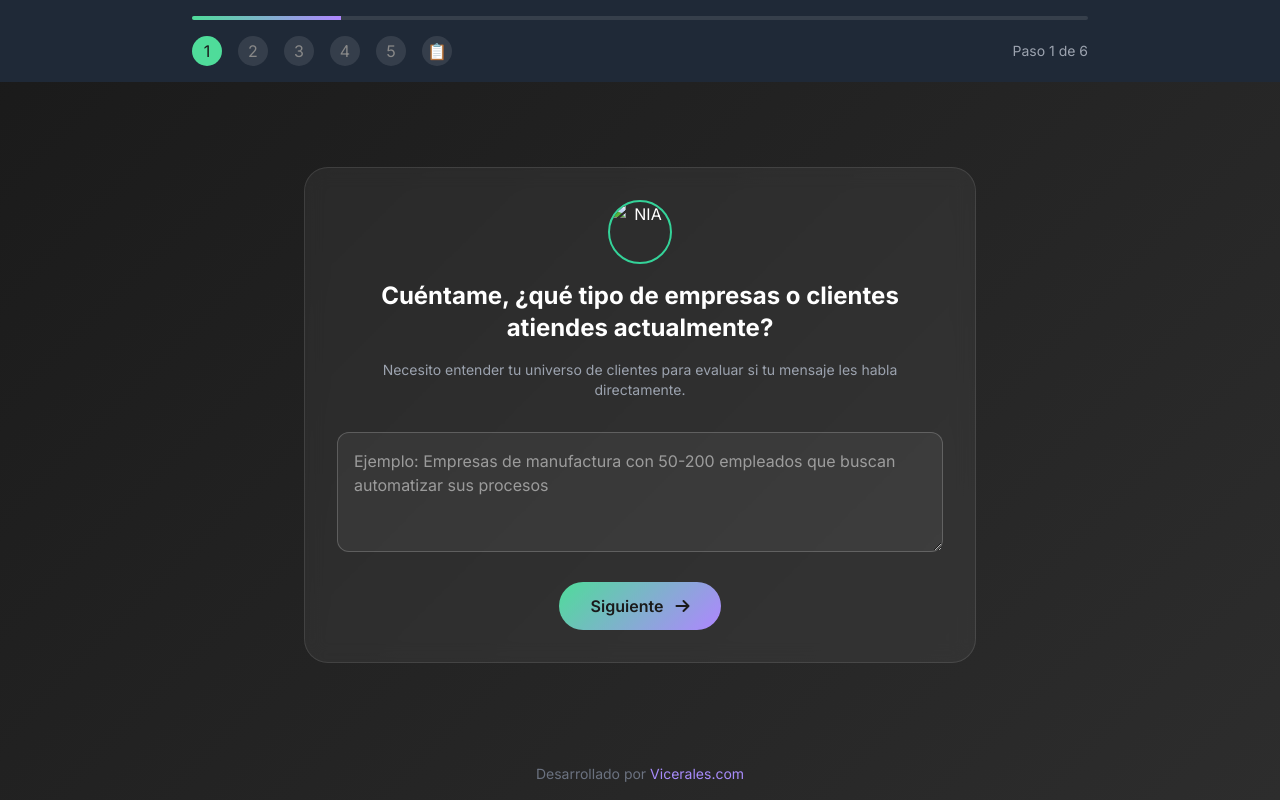
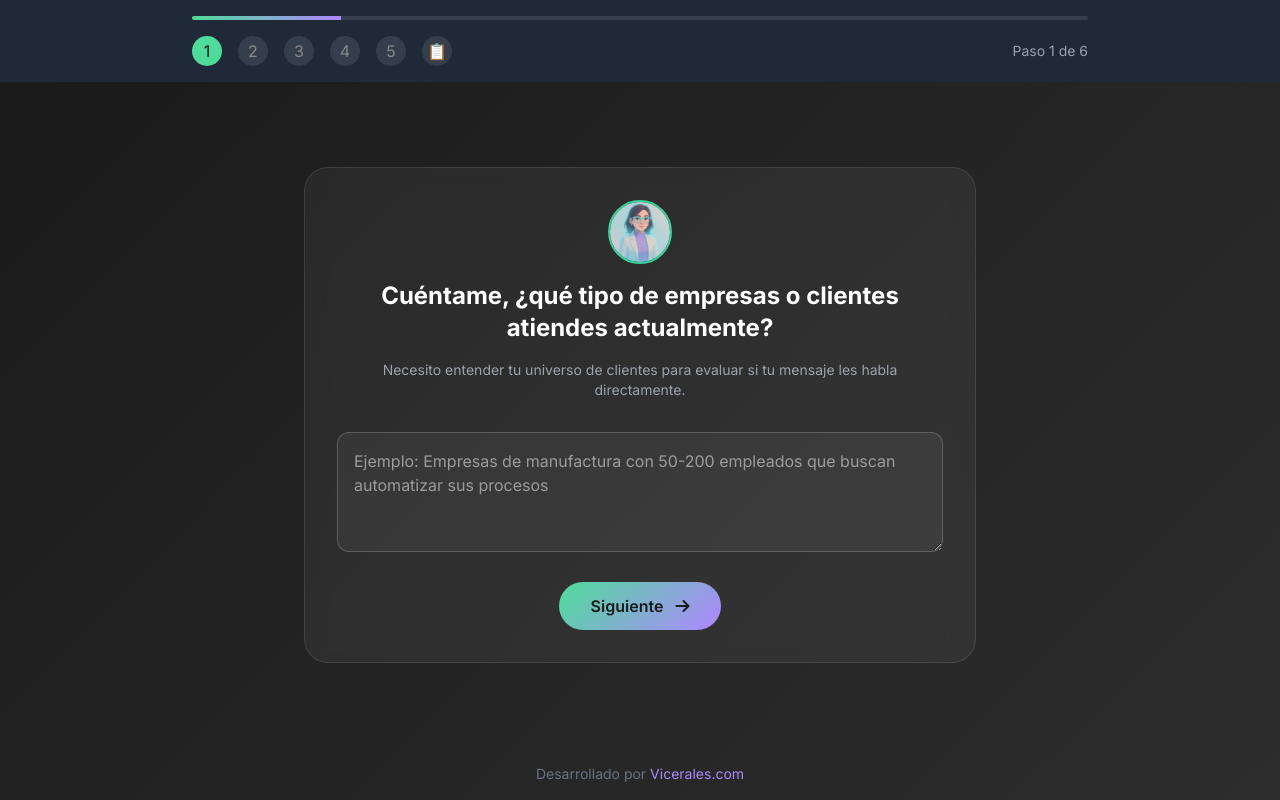
Before and after one commit to carlosvicerales/nia, a website: page index.html in a window 1280 px wide. Both pictures are taken after a click on the button "Iniciar Diagnóstico". Drawn offline with nearby package versions, Linux system fonts and the light colour scheme.

Commit message:
Update index.html
img/nia

```diff
--- a/index.html
+++ b/index.html
@@ -268,7 +268,7 @@
                 <div id="introScreen" class="text-center fade-in">
                     <div class="glass-effect rounded-3xl p-8 md:p-12">
                         <div class="mb-8 floating-animation">
-                            <img src="nia.png"
+                            <img src="img/img/nia.png"
                                  alt="NIA - Asesora Virtual"
                                  class="nia-avatar mx-auto mb-6">
                         </div>
@@ -308,7 +308,7 @@
                     <div id="question1" class="question-screen fade-in">
                         <div class="glass-effect rounded-3xl p-8">
                             <div class="text-center mb-8">
-                                <img src="nia.png"
+                                <img src="img/nia.png"
                                      alt="NIA" class="w-16 h-16 rounded-full mx-auto mb-4 border-2 border-green-400">
                                 <h2 class="text-2xl font-bold mb-4">Cuéntame, ¿qué tipo de empresas o clientes atiendes actualmente?</h2>
                                 <p class="text-gray-400 text-sm mb-6">Necesito entender tu universo de clientes para evaluar si tu mensaje les habla directamente.</p>
@@ -326,7 +326,7 @@
                     <div id="question2" class="question-screen" style="display: none;">
                         <div class="glass-effect rounded-3xl p-8">
                             <div class="text-center mb-8">
-                                <img src="nia.png"
+                                <img src="img/nia.png"
                                      alt="NIA" class="w-16 h-16 rounded-full mx-auto mb-4 border-2 border-green-400">
                                 <h2 class="text-2xl font-bold mb-4">¿Qué problema principal resuelves para esos clientes?</h2>
                                 <p class="text-gray-400 text-sm mb-6">Aquí está el corazón de tu propuesta. Quiero ver si conectas con el dolor real de tus clientes.</p>
@@ -344,7 +344,7 @@
                     <div id="question3" class="question-screen" style="display: none;">
                         <div class="glass-effect rounded-3xl p-8">
                             <div class="text-center mb-8">
-                                <img src="nia.png"
+                                <img src="img/nia.png"
                                      alt="NIA" class="w-16 h-16 rounded-full mx-auto mb-4 border-2 border-green-400">
                                 <h2 class="text-2xl font-bold mb-4">¿Qué resultado o transformación logran tus clientes al trabajar contigo?</h2>
                                 <p class="text-gray-400 text-sm mb-6">Tu cliente necesita visualizar el destino, no solo el viaje. Muéstrame qué prometes.</p>
@@ -362,7 +362,7 @@
                     <div id="question4" class="question-screen" style="display: none;">
                         <div class="glass-effect rounded-3xl p-8">
                             <div class="text-center mb-8">
-                                <img src="nia.png"
+                                <img src="img/nia.png"
                                      alt="NIA" class="w-16 h-16 rounded-full mx-auto mb-4 border-2 border-green-400">
                                 <h2 class="text-2xl font-bold mb-4">¿Por qué tus clientes te eligen a ti y no a otro proveedor?</h2>
                                 <p class="text-gray-400 text-sm mb-6">Aquí hay algo valioso, pero necesito saber si lo estás comunicando con fuerza.</p>
@@ -380,7 +380,7 @@
                     <div id="question5" class="question-screen" style="display: none;">
                         <div class="glass-effect rounded-3xl p-8">
                             <div class="text-center mb-8">
-                                <img src="nia.png"
+                                <img src="img/nia.png"
                                      alt="NIA" class="w-16 h-16 rounded-full mx-auto mb-4 border-2 border-green-400">
                                 <h2 class="text-2xl font-bold mb-4">Ahora, escribe cómo sueles presentar tu negocio o propuesta comercial</h2>
                                 <p class="text-gray-400 text-sm mb-6">Esta es tu narrativa actual. La que uso para mi diagnóstico. Sé honest@: escribe exactamente como te presentas ahora.</p>
@@ -399,7 +399,7 @@
                 <div id="dataScreen" style="display: none;">
                     <div class="glass-effect rounded-3xl p-8 fade-in">
                         <div class="text-center mb-8">
-                            <img src="nia.png"
+                            <img src="img/nia.png"
                                  alt="NIA" class="w-16 h-16 rounded-full mx-auto mb-4 border-2 border-green-400">
                             <h2 class="text-2xl font-bold mb-4">🎯 Perfecto, ya tengo todo lo necesario para tu diagnóstico</h2>
                             <p class="text-gray-400 mb-6">Antes de entregarte tu evaluación personalizada, necesito algunos datos para hacer el análisis más preciso:</p>
@@ -438,7 +438,7 @@
                 <div id="loadingScreen" style="display: none;">
                     <div class="glass-effect rounded-3xl p-12 text-center fade-in">
                         <div class="mb-8">
-                            <img src="nia.png"
+                            <img src="img/nia.png"
                                  alt="NIA" class="w-20 h-20 rounded-full mx-auto mb-6 border-2 border-green-400 pulse-animation">
                         </div>
                         <h2 class="text-2xl font-bold mb-4">🧠 Analizando tu narrativa...</h2>
@@ -802,7 +802,7 @@
 
             <div id="errorModal" class="fixed inset-0 flex items-center justify-center bg-black bg-opacity-60 z-50 hidden">
                 <div class="glass-effect p-6 rounded-2xl max-w-md text-center">
-                    <img src="nia.png"
+                    <img src="img/nia.png"
                         alt="NIA Avatar" class="w-20 h-20 mx-auto mb-4 rounded-full border-2 border-green-400">
                     <h2 class="text-xl font-bold text-white mb-2">Ups... algo no está bien</h2>
                     <p id="errorModalMessage" class="text-gray-300 mb-4"></p>
```
